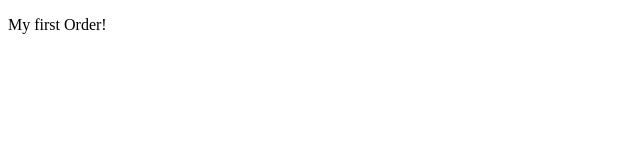
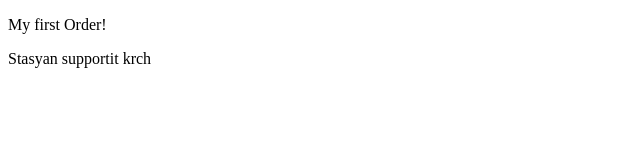
Before and after one commit to Niiishiiimiiiya/learning-markup, a plain HTML site: page webapp/index.html in a window 1280 px wide. Shown: the whole page, without its empty margins (0-640 px from the left). Drawn offline with Linux system fonts and the light colour scheme.

Commit message:
Update index.html
[FIX]Added stasyan line

```diff
--- a/webapp/index.html
+++ b/webapp/index.html
@@ -5,5 +5,6 @@
 </head>
 <body>
 <p>My first Order!</p>
+    <p>Stasyan supportit krch<p>
 </body>
 </html>
```
